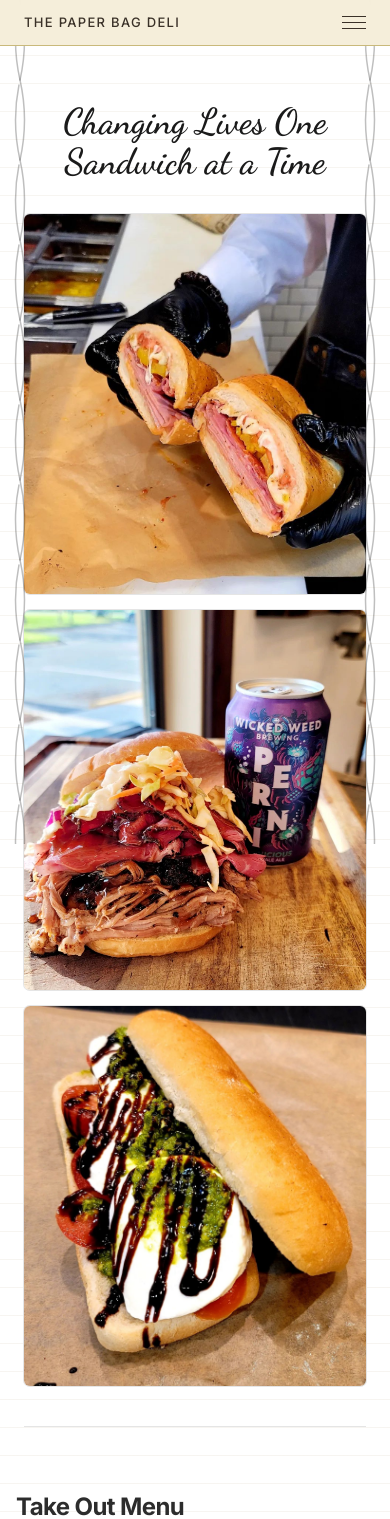
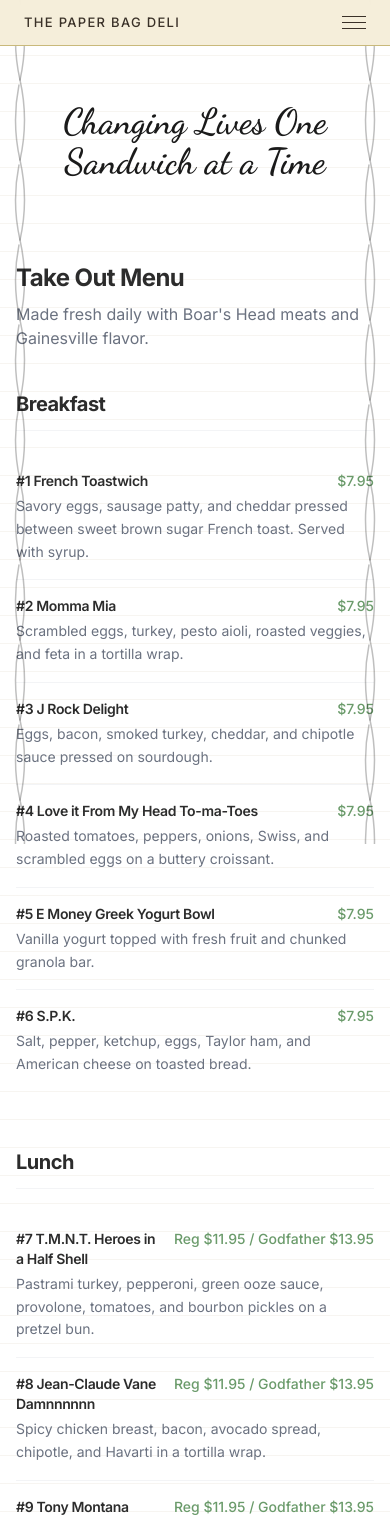
Before and after one commit to edge6-ux/PaperBag, a Next.js app: page /menu in a window 390 px wide. Shown: the top 1519 px of the page. Built offline with nearby package versions, Linux system fonts and the light colour scheme.

Commit message:
mobilemenu

```diff
--- a/app/menu/page.tsx
+++ b/app/menu/page.tsx
@@ -157,8 +157,8 @@ export default function MenuPage() {
         </p>
       </div>
 
-      {/* Three-image grid */}
-      <div className="max-w-6xl mx-auto px-6 pt-4 pb-10 grid grid-cols-1 sm:grid-cols-3 gap-4">
+      {/* Three-image grid — hidden on mobile */}
+      <div className="hidden sm:grid max-w-6xl mx-auto px-6 pt-4 pb-10 grid-cols-3 gap-4">
         <div className="relative w-full rounded-md overflow-hidden ring-1 ring-neutral-200" style={{ height: '380px' }}>
           <Image src="/main.jpg" alt="The Paper Bag Deli" fill className="object-cover object-center" priority />
         </div>
@@ -170,8 +170,8 @@ export default function MenuPage() {
         </div>
       </div>
 
-      {/* Divider */}
-      <div className="max-w-6xl mx-auto px-6">
+      {/* Divider — hidden on mobile */}
+      <div className="hidden sm:block max-w-6xl mx-auto px-6">
         <div className="border-t border-neutral-200" />
       </div>
 
--- a/components/Hero.tsx
+++ b/components/Hero.tsx
@@ -69,7 +69,7 @@ export default function Hero() {
         {/* Desktop: 2x2 grid */}
         <div className="hidden sm:grid grid-cols-2 gap-6">
           <div className="relative aspect-[4/3] rounded-sm overflow-hidden ring-1 ring-[#c9b97a]">
-            <Image src="/sammo4.webp" alt="Sandwich" fill className="object-cover object-center" />
+            <Image src="/sammo4.jpg" alt="Sandwich" fill className="object-cover object-center" />
           </div>
           <div className="relative aspect-[4/3] rounded-sm overflow-hidden ring-1 ring-[#c9b97a]">
             <Image src="/sammo.jpg" alt="Sandwich board" fill className="object-cover object-center" />
```
